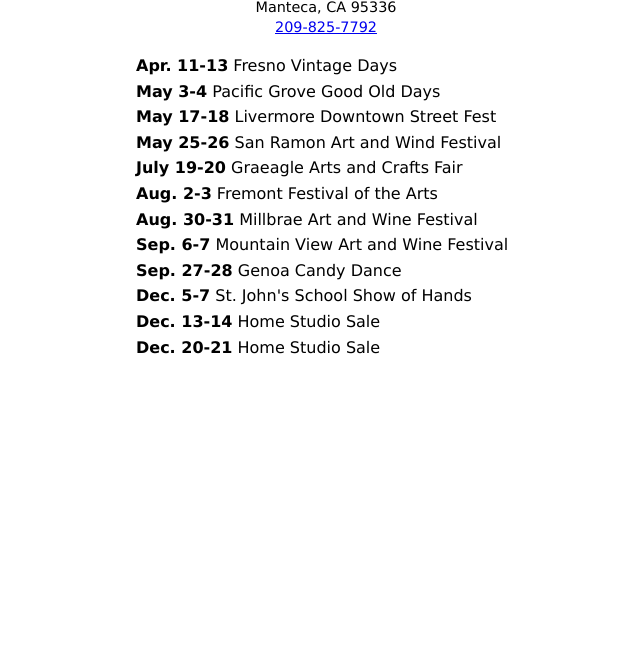
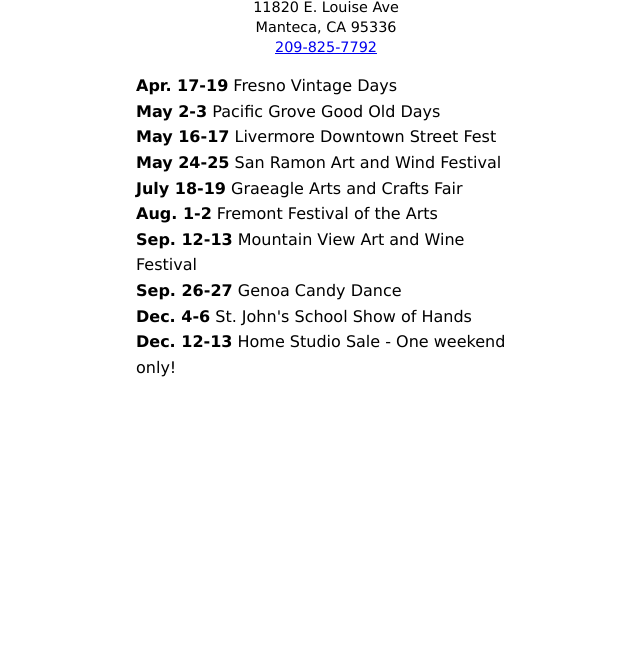
Before and after one commit to pearsallstoneware/website, a plain HTML site: page index.html in a window 1280 px wide. Shown: the part 142-800 px from the top of the page, without its empty margins (314-954 px from the left). Drawn offline with Linux system fonts and the light colour scheme.

Commit message:
2026 update

```diff
--- a/index.html
+++ b/index.html
@@ -61,25 +61,24 @@
     <div id="text-wrapper">
       <header>
         <h1>Pearsall Stoneware</h1>
-        <h2>2025 Show List</h2>
+        <h2>2026 Show List</h2>
+        <p>Randy Pearsall</p>
         <p><a href="mailto:pearsallstoneware@gmail.com">pearsallstoneware@gmail.com</a></p>
         <p>11820 E. Louise Ave</p>
         <p>Manteca, CA 95336</p>
         <p><a href="tel:+2098257792">209-825-7792</a></p>
       </header>
       <div id="shows">
-        <p><b>Apr. 11-13</b> Fresno Vintage Days</p>
-        <p><b>May 3-4</b> Pacific Grove Good Old Days</p>
-        <p><b>May 17-18</b> Livermore Downtown Street Fest</p>
-        <p><b>May 25-26</b> San Ramon Art and Wind Festival</p>
-        <p><b>July 19-20</b> Graeagle Arts and Crafts Fair</p>
-        <p><b>Aug. 2-3</b> Fremont Festival of the Arts</p>
-        <p><b>Aug. 30-31</b> Millbrae Art and Wine Festival</p>
-        <p><b>Sep. 6-7</b> Mountain View Art and Wine Festival</p>
-        <p><b>Sep. 27-28</b> Genoa Candy Dance</p>
-        <p><b>Dec. 5-7</b> St. John's School Show of Hands</p>
-        <p><b>Dec. 13-14</b> Home Studio Sale</p>
-        <p><b>Dec. 20-21</b> Home Studio Sale</p>
+        <p><b>Apr. 17-19</b> Fresno Vintage Days</p>
+        <p><b>May 2-3</b> Pacific Grove Good Old Days</p>
+        <p><b>May 16-17</b> Livermore Downtown Street Fest</p>
+        <p><b>May 24-25</b> San Ramon Art and Wind Festival</p>
+        <p><b>July 18-19</b> Graeagle Arts and Crafts Fair</p>
+        <p><b>Aug. 1-2</b> Fremont Festival of the Arts</p>
+        <p><b>Sep. 12-13</b> Mountain View Art and Wine Festival</p>
+        <p><b>Sep. 26-27</b> Genoa Candy Dance</p>
+        <p><b>Dec. 4-6</b> St. John's School Show of Hands</p>
+        <p><b>Dec. 12-13</b> Home Studio Sale - One weekend only!</p>
       </div>
     </div>
     <!--img class="dadpic" src="./dad.jpg" alt="Randy Pearsall next to a giant pot, in a studio full of pottery, wielding an experimental glazing gun."-->
```
